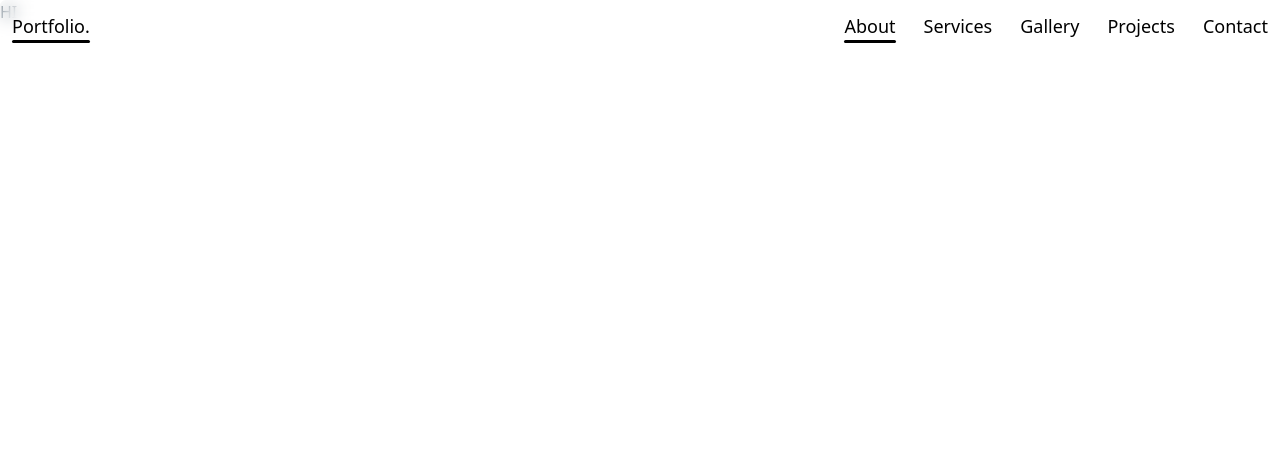
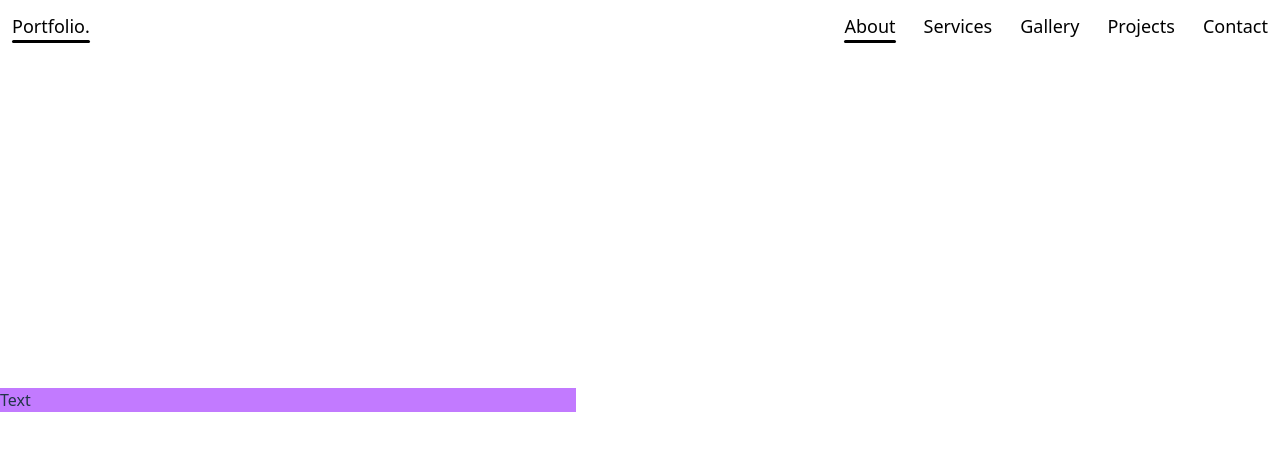
Before and after one commit to AseelFatayerji/CodeCanvas, a React (Vite) app: page / in a window 1280 px wide. Shown: the top 450 px of the page. Built offline with nearby package versions, Linux system fonts and the light colour scheme; the HTML template or start-up script is replaced by a standard one.

Commit message:
Added new page

```diff
--- a/src/App.jsx
+++ b/src/App.jsx
@@ -2,7 +2,7 @@ import { Routes, Route } from "react-router-dom";
 import "./css/App.css";
 import "./css/animation.css";
 import "./css/backgrounds.css";
-import { About, About3D, Contact3D, Gallery3D, Projects3D, Services3D } from "./pages";
+import { Home, About3D, Contact3D, Gallery3D, Projects3D, Services3D } from "./pages";
 import Navbar from "./components/navbar";
 
 function App() {
@@ -10,7 +10,7 @@ function App() {
     <main className="bg-slate">
       <Navbar />
       <Routes>
-        <Route path="/" element={<About />} />
+        <Route path="/" element={<Home />} />
         <Route path="3D/About" element={<About3D />} />
         <Route path="3D/Services" element={<Services3D />} />
         <Route path="3D/Gallery" element={<Gallery3D />} />
--- a/src/components/items/about_text.jsx
+++ b/src/components/items/about_text.jsx
@@ -1,6 +1,7 @@
 import { useEffect, useState } from "react";
 
-function AboutText() {
+
+export default function AboutText() {
   const [displayedText, setDisplayedText] = useState("");
 
   useEffect(() => {
@@ -40,5 +41,3 @@ function AboutText() {
     </>
   );
 }
-
-export default AboutText;
--- a/src/pages/Parallax/about.jsx
+++ /dev/null
@@ -1,9 +0,0 @@
-import React from 'react'
-
-export default function About() {
-  return (
-    <div>
-      HI
-    </div>
-  )
-}
--- /dev/null
+++ b/src/pages/Parallax/home.jsx
@@ -0,0 +1,9 @@
+import React from 'react'
+
+export default function Home() {
+  return (
+    <div className='h-screen w-screen flex items-center'>
+      <div className='w-xl bg-purple-400'>Text</div>
+    </div>
+  )
+}
--- a/src/pages/index.jsx
+++ b/src/pages/index.jsx
@@ -4,11 +4,12 @@ import Projects3D from "./3D/projects";
 import Contact3D from "./3D/contact";
 import About3D from "./3D/about";
 
+import Home from "./Parallax/home";
 // import Services from "./Parallax/services";
 // import Gallery from "./Parallax/gallery";
 // import Projects from "./Parallax/projects";
 // import Contact from "./Parallax/contact";
-import About from "./Parallax/about";
 
 
-export {About, About3D, Services3D, Gallery3D, Projects3D, Contact3D  };
+
+export {Home, About3D, Services3D, Gallery3D, Projects3D, Contact3D  };
```
Also changed, not shown: src/assets/backgrounds/tamp_image.png (added).
